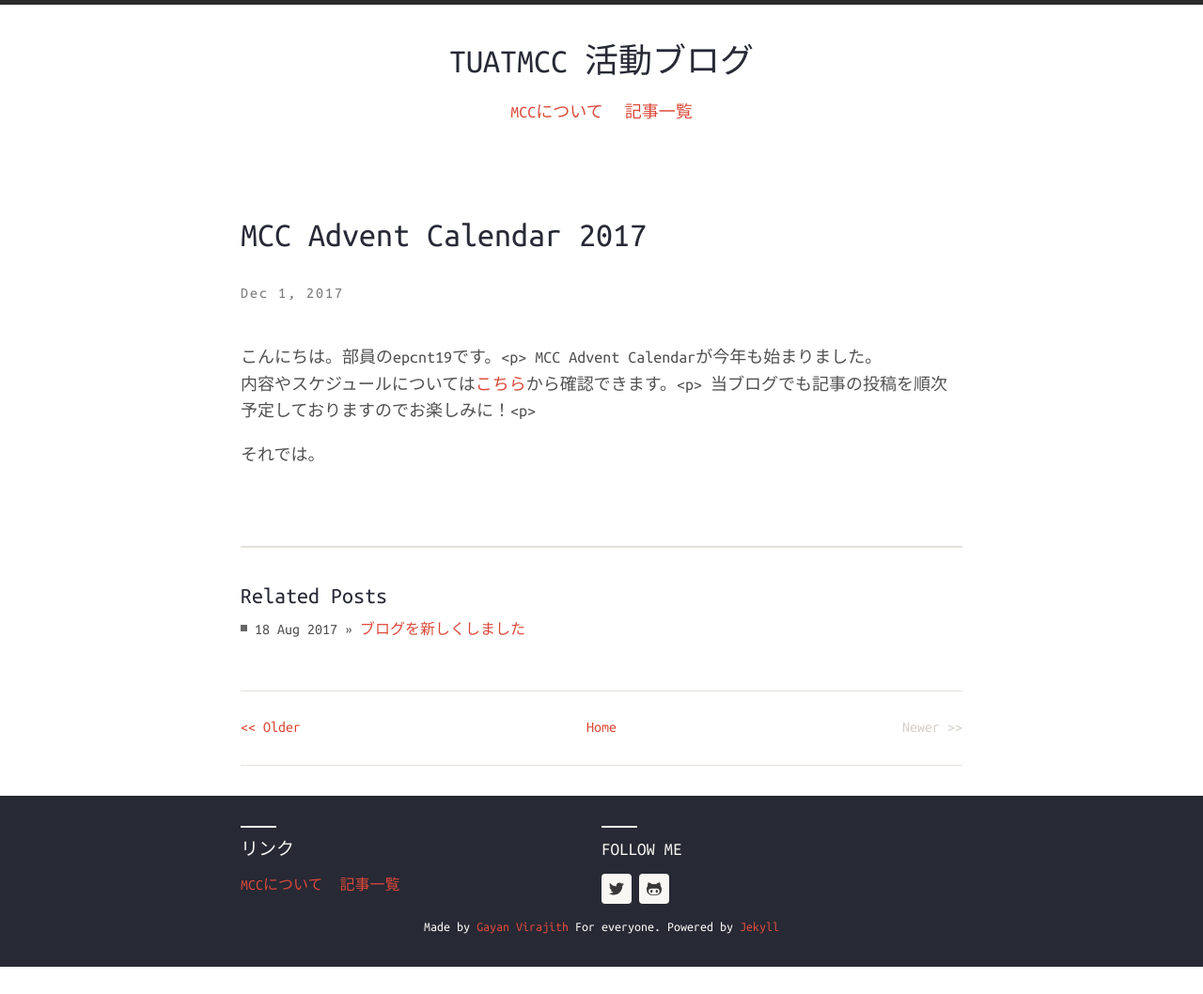
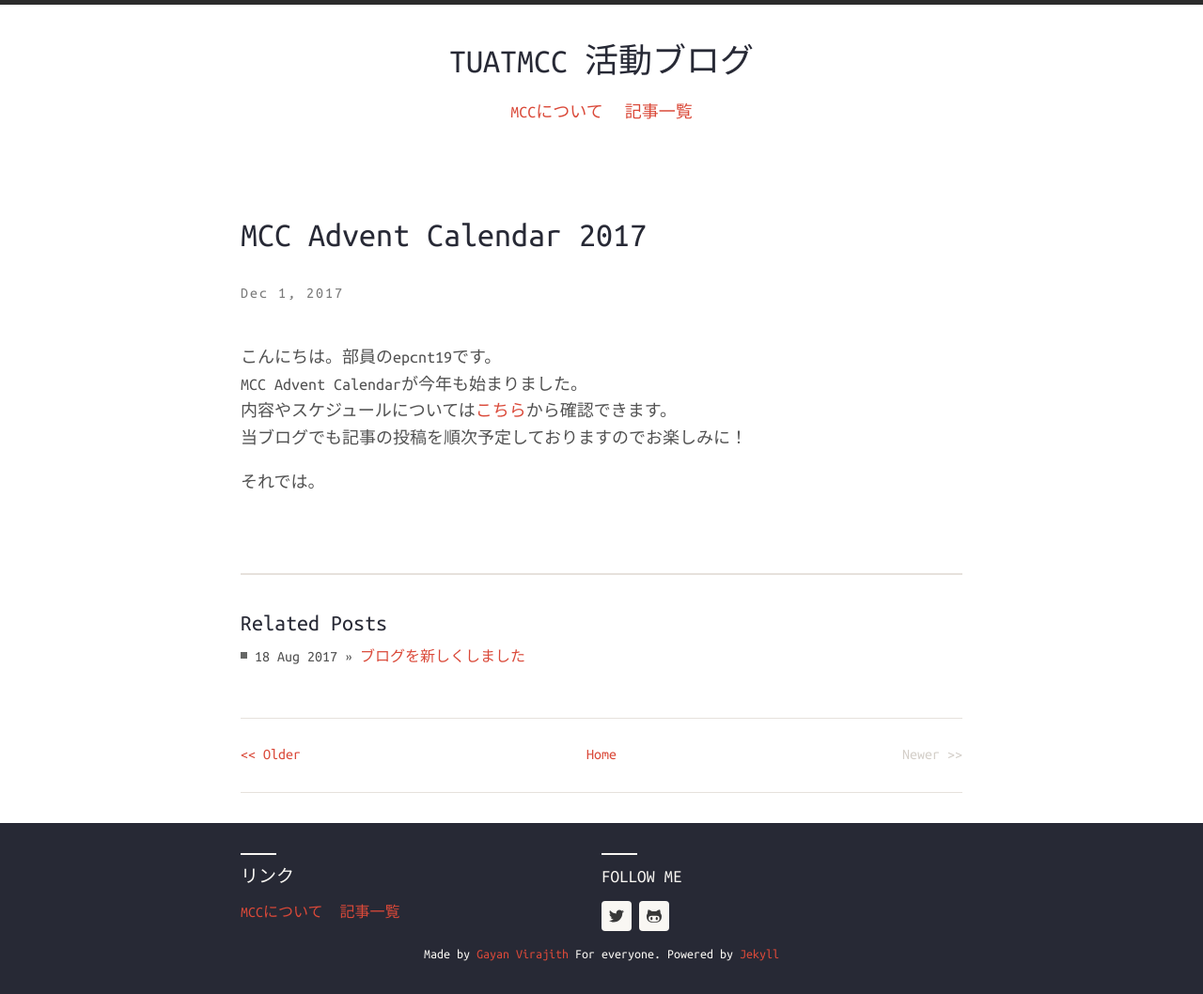
Before and after one commit to tuatmcc/blog, a Jekyll site: the page built from _posts/2017-12-01-adventcalendar.md, in a window 1280 px wide. Shown: the whole page at 94% size. Built offline with Jekyll 4.4.1, drawn with Linux system fonts in a browser that asks for light colours; nearby versions of some CDN libraries; before the commit the page ends 1029 px from its top, so only the background shows below that.

```diff
--- a/_posts/2017-12-01-adventcalendar.md
+++ b/_posts/2017-12-01-adventcalendar.md
@@ -3,9 +3,9 @@ layout: post
 title: MCC Advent Calendar 2017
 ---
 
-こんにちは。部員のepcnt19です。<p>
+こんにちは。部員のepcnt19です。
 MCC Advent Calendarが今年も始まりました。
-内容やスケジュールについては[こちら](https://adventar.org/calendars/2421)から確認できます。<p>
-当ブログでも記事の投稿を順次予定しておりますのでお楽しみに！<p>
+内容やスケジュールについては[こちら](https://adventar.org/calendars/2421)から確認できます。
+当ブログでも記事の投稿を順次予定しておりますのでお楽しみに！
 
 それでは。
```
